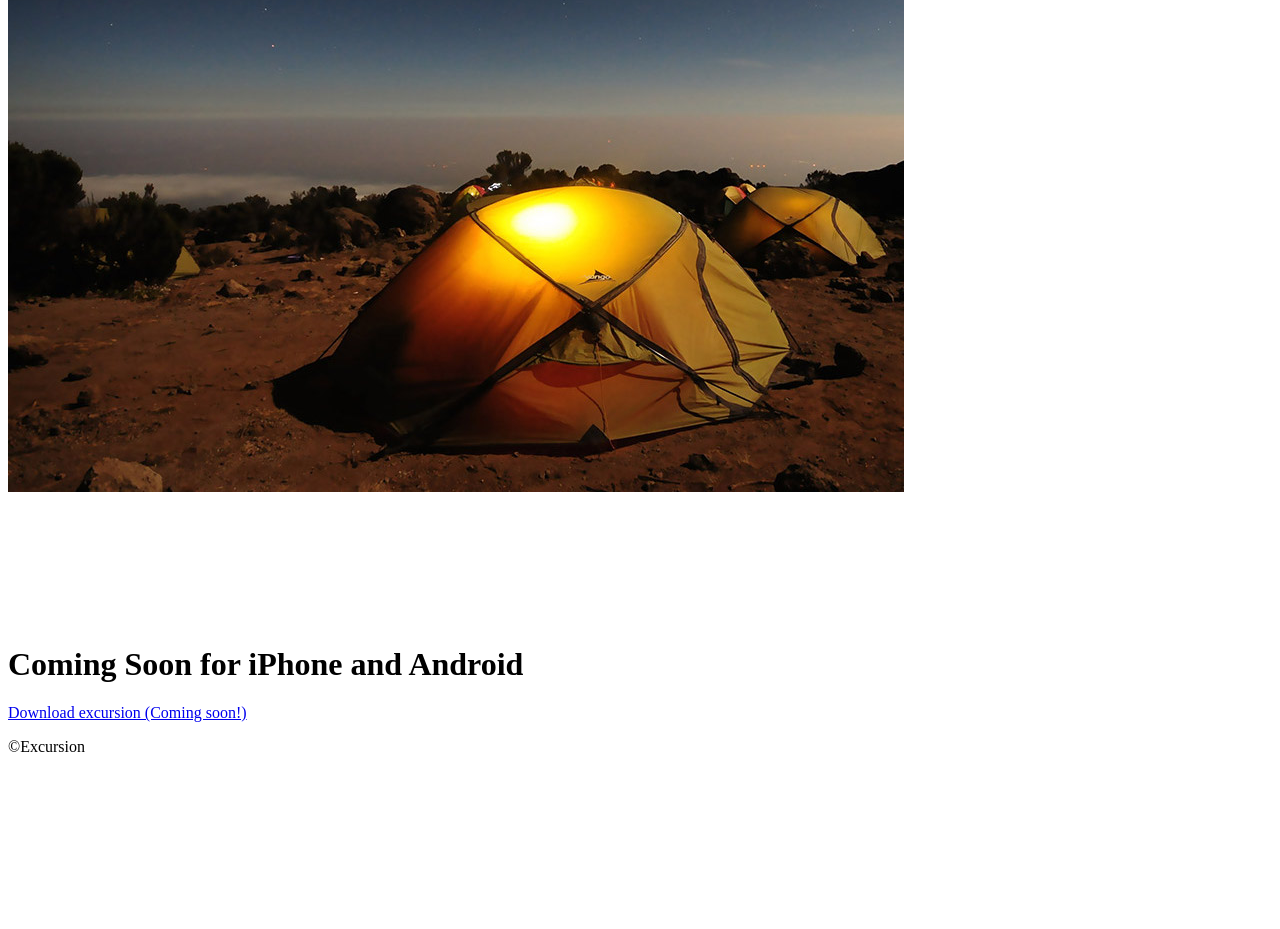
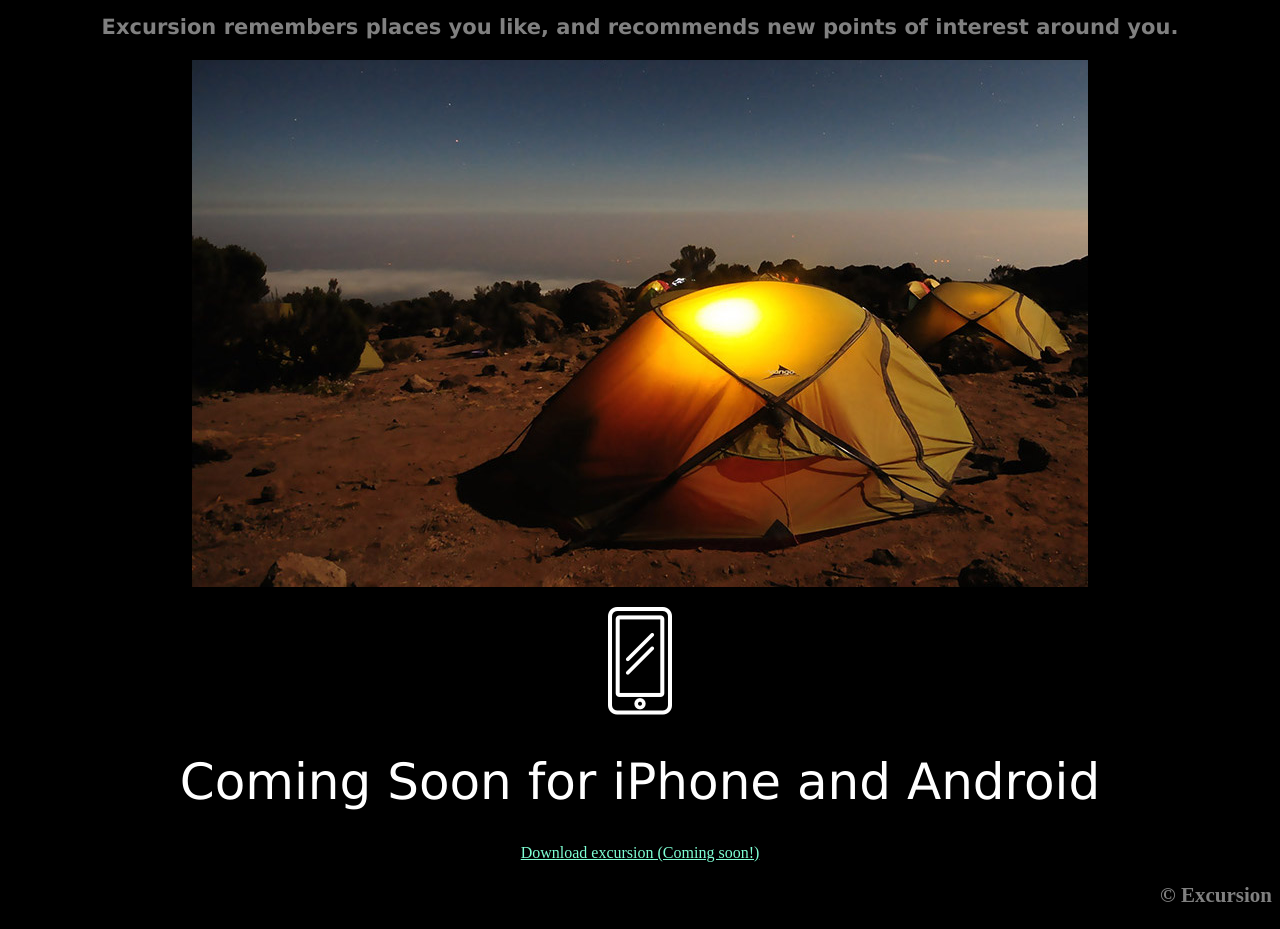
Before and after one commit to sergeys04/excursions, a plain HTML site: page index.html in a window 1280 px wide. Shown: the part 423-1352 px from the top of the page. Before the commit the page ends 1195 px from the top, so only its background shows below. Drawn offline with Linux system fonts and the light colour scheme.

Commit message:
Finish editing index.css, minor index.html changes

```diff
--- a/index.html
+++ b/index.html
@@ -3,11 +3,11 @@
   <head>
     <meta charset="utf-8">
     <title>Excursions</title>
-    <link rel="stylesheet" href="/resources/css/index.css">
+    <link rel="stylesheet" href="resources\css\index.css">
   </head>
   <body>
     <h1>Discover hidden places in the world around you</h1>
-    <p><a href="#">Download excursion  (Coming Soon!)</a></p>
+    <p><a class="links" href="#">Download excursion  (Coming Soon!)</a></p>
     <video src="resources\videos\excursion.mp4" autoplay poster="">
 
     </video>
@@ -16,7 +16,7 @@
     <p><img src="resources\images\camp.jpg" alt=""></p>
     <p><img src="resources\images\phone.png" alt=""></p>
     <h1>Coming Soon for iPhone and Android</h2>
-    <p><a href="#">Download excursion (Coming soon!)</a></p>
-    <p>©Excursion</p>
+    <p><a class="links" href="#">Download excursion (Coming soon!)</a></p>
+    <p class="footnote">© Excursion</p>
   </body>
 </html>
--- a/resources/css/index.css
+++ b/resources/css/index.css
@@ -0,0 +1,32 @@
+* {
+  text-align: center;
+}
+
+html  {
+  background-color: black;
+}
+
+h1  {
+  font-family: Verdana, sans-serif;
+  font-size: 50px;
+  color: white;
+  font-weight: normal;
+}
+
+h3  {
+  font-family: Verdana, sans-serif;
+  font-size: 21px;
+  color: gray;
+}
+
+.links  {
+  color: Aquamarine;
+  font-size: 16px;
+}
+
+.footnote {
+  color: gray;
+  text-align: right;
+  font-size: 21px;
+  font-weight: bold;
+}
```
